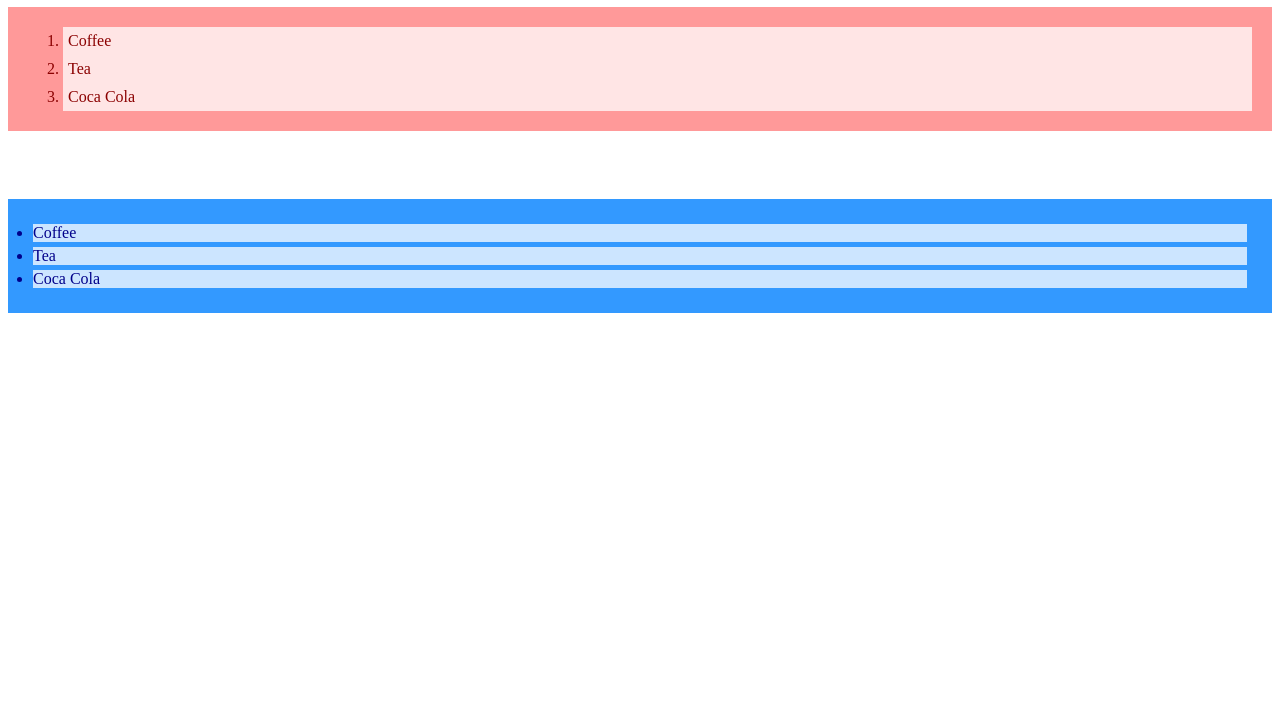
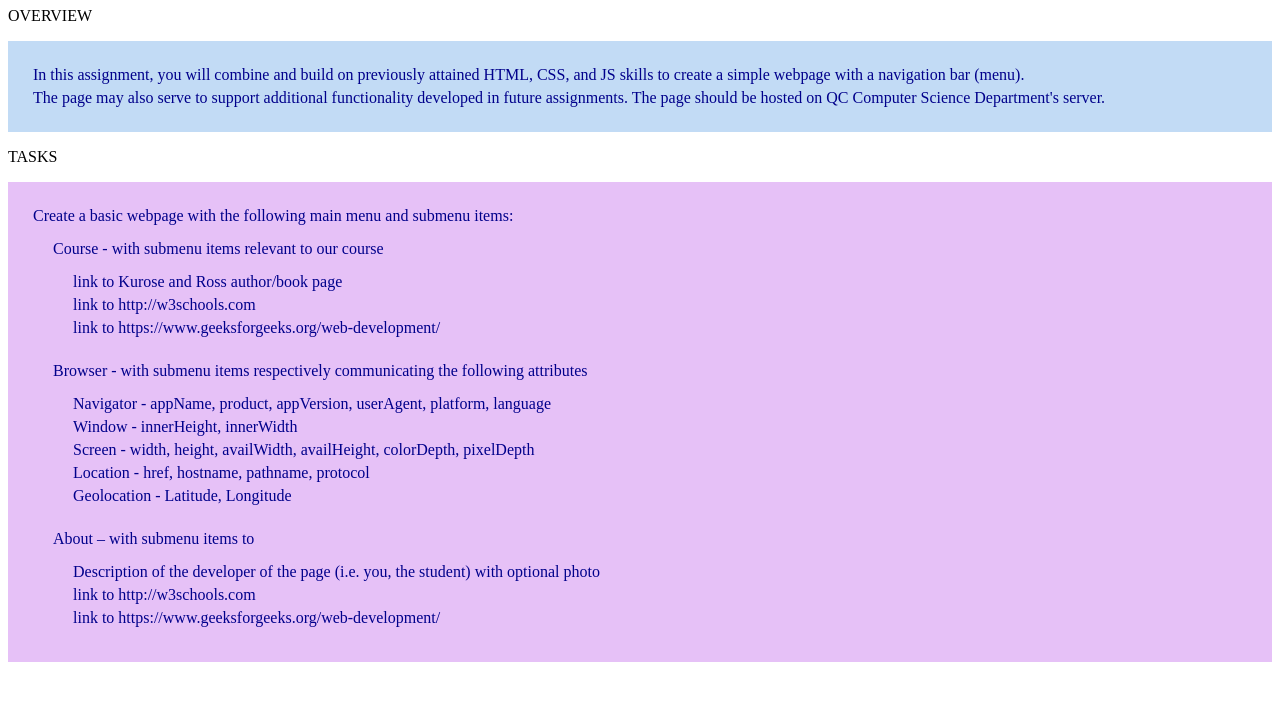
Before and after one commit to amaliato/Assignment5, a plain HTML site: page index.html in a window 1280 px wide. Shown: the part 73-800 px from the top of the page. Drawn offline with Linux system fonts and the light colour scheme.

Commit message:
added pages

```diff
--- a/index.html
+++ b/index.html
@@ -1,24 +1,53 @@
 <!DOCTYPE html>
 <html>
+
 <head>
-<title>Assignment 5 - Amalia Torres</title>
-<link rel="stylesheet" href="style.css">
+    <title>Assignment 5 - Amalia Torres</title>
+    <link rel="stylesheet" href="style.css">
 </head>
+
 <body>
 
-    <h1>Styling Lists With Colors</h1>
-
-    <ol>
-      <li>Coffee</li>
-      <li>Tea</li>
-      <li>Coca Cola</li>
-    </ol>
-    <br><br>
-    <ul>
-      <li>Coffee</li>
-      <li>Tea</li>
-      <li>Coca Cola</li>
+    <h1>Assignment 5 - Amalia Torres</h1>
+    <p>OVERVIEW</p>
+    <ul class="top">
+        <li>In this assignment, you will combine and build on previously attained HTML, CSS, and JS skills to
+            create a simple webpage with a navigation bar (menu). </li>
+        <li>The page may also serve to support additional
+            functionality developed in future assignments. The page should be hosted on QC Computer Science Department's
+            server.</li>
+    </ul>
+    <p>TASKS</p>
+    <ul class="bottom">
+        <li>Create a basic webpage with the following main menu and submenu items:</li>
+        <ul>
+            <li>Course - with submenu items relevant to our course</li>
+            <ul>
+                <li>link to Kurose and Ross author/book page</li>
+                <li>link to http://w3schools.com</li>
+                <li>link to https://www.geeksforgeeks.org/web-development/</li>
+            </ul>
+        </ul>
+        <ul>
+            <li>Browser - with submenu items respectively communicating the following attributes</li>
+            <ul>
+                <li>Navigator - appName, product, appVersion, userAgent, platform, language</li>
+                <li>Window - innerHeight, innerWidth</li>
+                <li>Screen - width, height, availWidth, availHeight, colorDepth, pixelDepth</li>
+                <li>Location - href, hostname, pathname, protocol</li>
+                <li>Geolocation - Latitude, Longitude</li>
+            </ul>
+        </ul>
+        <ul>
+            <li>About – with submenu items to</li>
+            <ul>
+                <li>Description of the developer of the page (i.e. you, the student) with optional photo</li>
+                <li>link to http://w3schools.com</li>
+                <li>link to https://www.geeksforgeeks.org/web-development/</li>
+            </ul>
+        </ul>
     </ul>
 
 </body>
+
 </html>
--- a/style.css
+++ b/style.css
@@ -1,22 +1,22 @@
-ol {
-    background: #ff9999;
-    padding: 20px;
-  }
-
   ul {
-    background: #3399ff;
-    padding: 20px;
-  }
-
-  ol li {
-    background: #ffe5e5;
-    color: darkred;
-    padding: 5px;
-    margin-left: 35px;
+    list-style-type: none;
+    padding-left: 20px;
+    padding-top: 5px;
+    padding-bottom: 5px;
   }
 
   ul li {
-    background: #cce5ff;
+    /* background: #cce5ff; */
     color: darkblue;
     margin: 5px;
   }
+
+.top {
+    background: #c2dbf5;
+    padding: 20px;
+}
+
+.bottom{
+    background: #e6c1f7;
+    padding: 20px;
+}
```
Also changed, not shown: about.css (added, +33 -0 lines), about.html (added, +20 -0 lines), browser.html (added), course.html (added), navigation.css (added).
